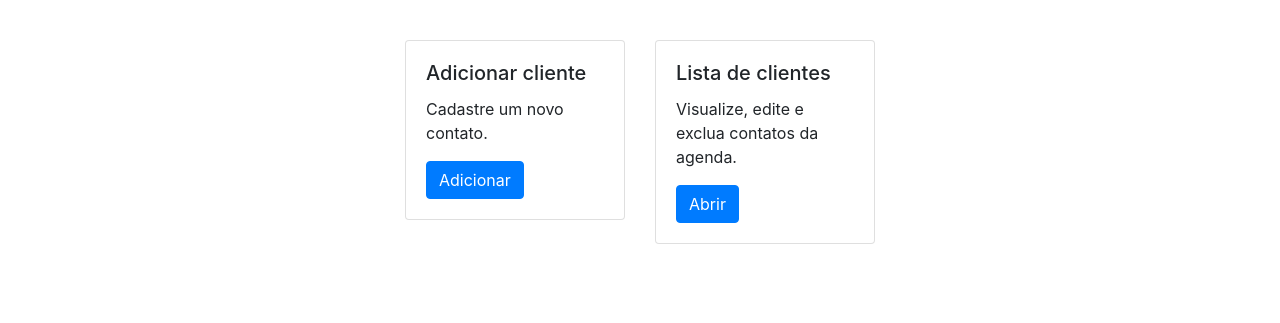
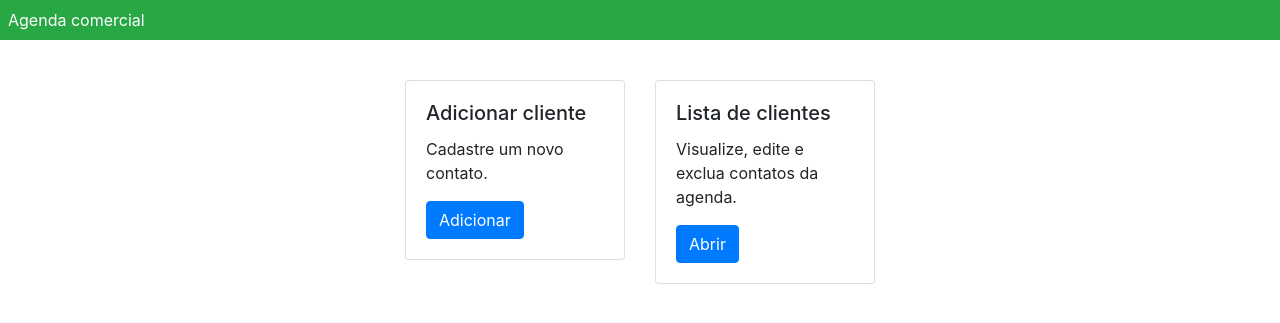
Before and after one commit to gabrieladnz/projeto-CRUD-simples-com-bootstrap, a PHP site: page / in a window 1280 px wide. Shown: the top 323 px of the page. Run offline with PHP 8.4, Linux system fonts and the light colour scheme.

Commit message:
Projeto inicial

```diff
--- a/agenda_insert.php
+++ b/agenda_insert.php
@@ -4,7 +4,7 @@ ini_set('display_startup_errors', 1);
 error_reporting(E_ALL);
 
 include('conexao.php');
-
+//Criando variáveis com o mesmo nome das colunas das tabelas
 $nome = $_POST['nome'];
 $email = $_POST['email'];
 $celular = $_POST['celular'];
--- a/index.php
+++ b/index.php
@@ -24,14 +24,8 @@
     }
   </style>
 
-
-  <?php //echo '<p>Hello World</p>';
-  ?>
-
-
-
+<div class="bg-success p-2 text-white">Agenda comercial</div>
   <div class="container" id="tamanhoContainer" style="margin-top: 40px">
-
     <div class="row">
       <div class="col-sm-6">
         <div class="card">
```
